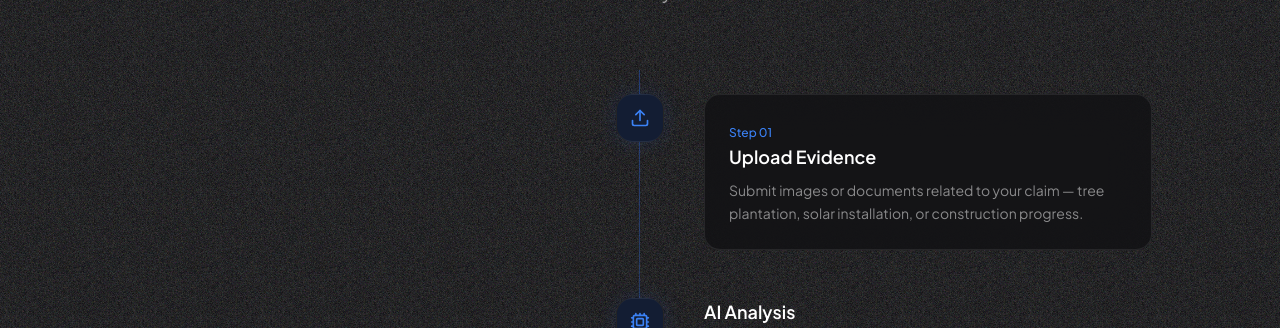
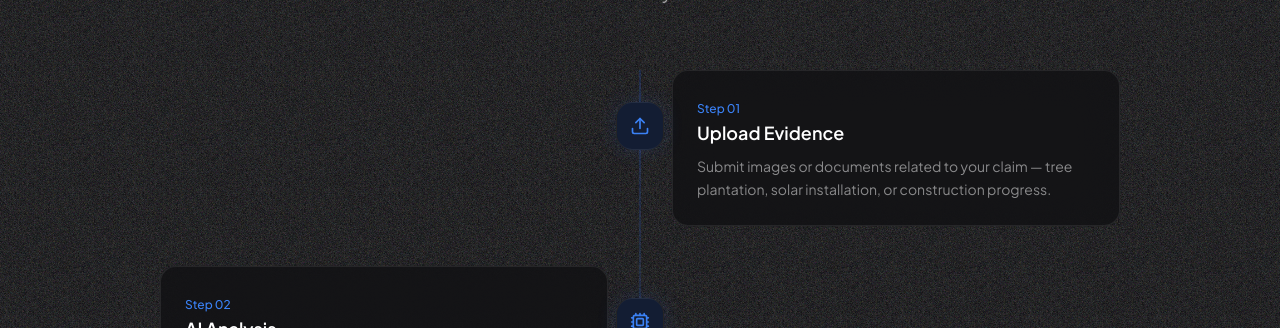
Before and after one commit to Theonmanish/Vision-Ledger, a React (Vite) app: page / in a window 1280 px wide. Shown: the part 2472-2800 px from the top of the page. Built offline with nearby package versions, Linux system fonts and the light colour scheme; no server answers.

Commit message:
timeline component fixed

```diff
--- a/src/components/ui/timeline.tsx
+++ b/src/components/ui/timeline.tsx
@@ -17,12 +17,13 @@ interface TimelineProps {
 export function Timeline({ steps, className }: TimelineProps) {
   return (
     <div className={cn('relative', className)}>
-      <div className="absolute left-6 top-0 hidden h-full w-px bg-gradient-to-b from-[#2563EB]/40 via-[#3B82F6]/20 to-transparent md:left-1/2 md:-translate-x-px md:block" />
+      {/* Center Line */}
+      <div className="absolute left-1/2 top-0 hidden h-full w-px -translate-x-1/2 bg-gradient-to-b from-[#2563EB]/40 via-[#3B82F6]/20 to-transparent md:block" />
 
-      <div className="space-y-8 md:space-y-0">
+      <div className="space-y-10">
         {steps.map((step, index) => {
           const Icon = step.icon;
-          const isEven = index % 2 === 0;
+          const isLeft = index % 2 !== 0;
 
           return (
             <motion.div
@@ -31,65 +32,73 @@ export function Timeline({ steps, className }: TimelineProps) {
               whileInView={{ opacity: 1, y: 0 }}
               viewport={{ once: true, margin: '-80px' }}
               transition={{ duration: 0.6, delay: index * 0.15 }}
-              className={cn(
-                'relative md:grid md:grid-cols-2 md:gap-8 md:py-6',
-                !isEven && 'md:direction-rtl'
-              )}
+              className="relative grid grid-cols-1 md:grid-cols-2 md:gap-16"
             >
+              {/* LEFT SIDE */}
               <div
                 className={cn(
                   'hidden md:block',
-                  isEven ? 'md:pr-12 md:text-right' : 'md:col-start-2 md:pl-12 md:text-left'
+                  isLeft ? '' : 'opacity-0 pointer-events-none'
                 )}
               >
-                {!isEven && (
-                  <div className="space-y-2">
+                <div className={cn(ds.glassCard, ds.glassCardHover, 'ml-auto max-w-md p-6')}>
+                  <div className={ds.overlay} />
+                  <div className="relative z-10 space-y-2">
+                    <span className="text-xs font-medium text-[#3B82F6]">
+                      Step {String(index + 1).padStart(2, '0')}
+                    </span>
                     <h3 className={ds.heading3}>{step.title}</h3>
                     <p className={ds.bodySm}>{step.description}</p>
                   </div>
-                )}
-              </div>
-
-              <div
-                className={cn(
-                  'absolute left-6 top-6 z-10 hidden -translate-x-1/2 md:left-1/2 md:flex md:items-center md:justify-center',
-                  'h-12 w-12 rounded-xl border border-white/[0.08] bg-[#111113] shadow-[0_0_20px_rgba(37,99,235,0.15)]'
-                )}
-              >
-                <div className={ds.iconBoxLg}>
-                  <Icon className="h-5 w-5" />
                 </div>
               </div>
 
+              {/* RIGHT SIDE */}
               <div
                 className={cn(
-                  'md:col-span-1',
-                  isEven ? 'md:col-start-2 md:pl-12' : 'md:pr-12 md:text-right'
+                  'hidden md:block',
+                  !isLeft ? '' : 'opacity-0 pointer-events-none'
                 )}
               >
-                <div className={cn(ds.glassCard, ds.glassCardHover, 'group p-6 md:max-w-md', !isEven && 'md:ml-auto')}>
+                <div className={cn(ds.glassCard, ds.glassCardHover, 'max-w-md p-6')}>
                   <div className={ds.overlay} />
-                  <div className="relative z-10 flex gap-4 md:hidden">
+                  <div className="relative z-10 space-y-2">
+                    <span className="text-xs font-medium text-[#3B82F6]">
+                      Step {String(index + 1).padStart(2, '0')}
+                    </span>
+                    <h3 className={ds.heading3}>{step.title}</h3>
+                    <p className={ds.bodySm}>{step.description}</p>
+                  </div>
+                </div>
+              </div>
+
+              {/* CENTER ICON */}
+              <div className="absolute left-1/2 top-8 hidden -translate-x-1/2 md:flex">
+                <div className="flex h-12 w-12 items-center justify-center rounded-xl border border-white/[0.08] bg-[#111113] shadow-[0_0_20px_rgba(37,99,235,0.15)]">
+                  <div className={ds.iconBoxLg}>
+                    <Icon className="h-5 w-5" />
+                  </div>
+                </div>
+              </div>
+
+              {/* MOBILE */}
+              <div className="md:hidden">
+                <div className={cn(ds.glassCard, ds.glassCardHover, 'p-6')}>
+                  <div className={ds.overlay} />
+                  <div className="relative z-10 flex gap-4">
                     <div className={ds.iconBoxLg}>
                       <Icon className="h-5 w-5" />
                     </div>
+
                     <div className="space-y-2">
-                      <span className="text-xs font-medium text-[#3B82F6]">Step {String(index + 1).padStart(2, '0')}</span>
+                      <span className="text-xs font-medium text-[#3B82F6]">
+                        Step {String(index + 1).padStart(2, '0')}
+                      </span>
+
                       <h3 className={ds.heading3}>{step.title}</h3>
+
                       <p className={ds.bodySm}>{step.description}</p>
                     </div>
-                  </div>
-                  <div className="relative z-10 hidden md:block space-y-2">
-                    {isEven && (
-                      <>
-                        <span className="text-xs font-medium text-[#3B82F6]">Step {String(index + 1).padStart(2, '0')}</span>
-                        <h3 className={ds.heading3}>{step.title}</h3>
-                        <p className={ds.bodySm}>{step.description}</p>
-                      </>
-                    )}
-                    {!isEven && (
-                      <span className="text-xs font-medium text-[#3B82F6]">Step {String(index + 1).padStart(2, '0')}</span>
-                    )}
                   </div>
                 </div>
               </div>
```
